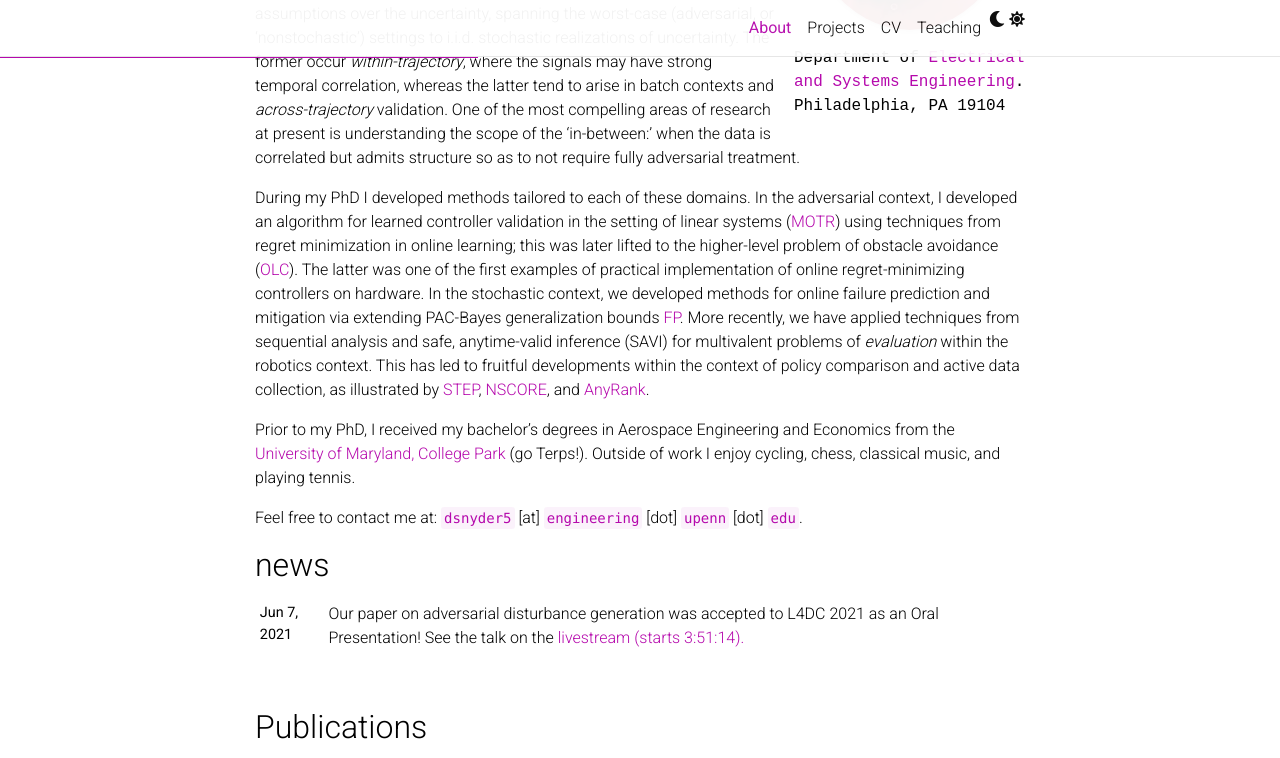
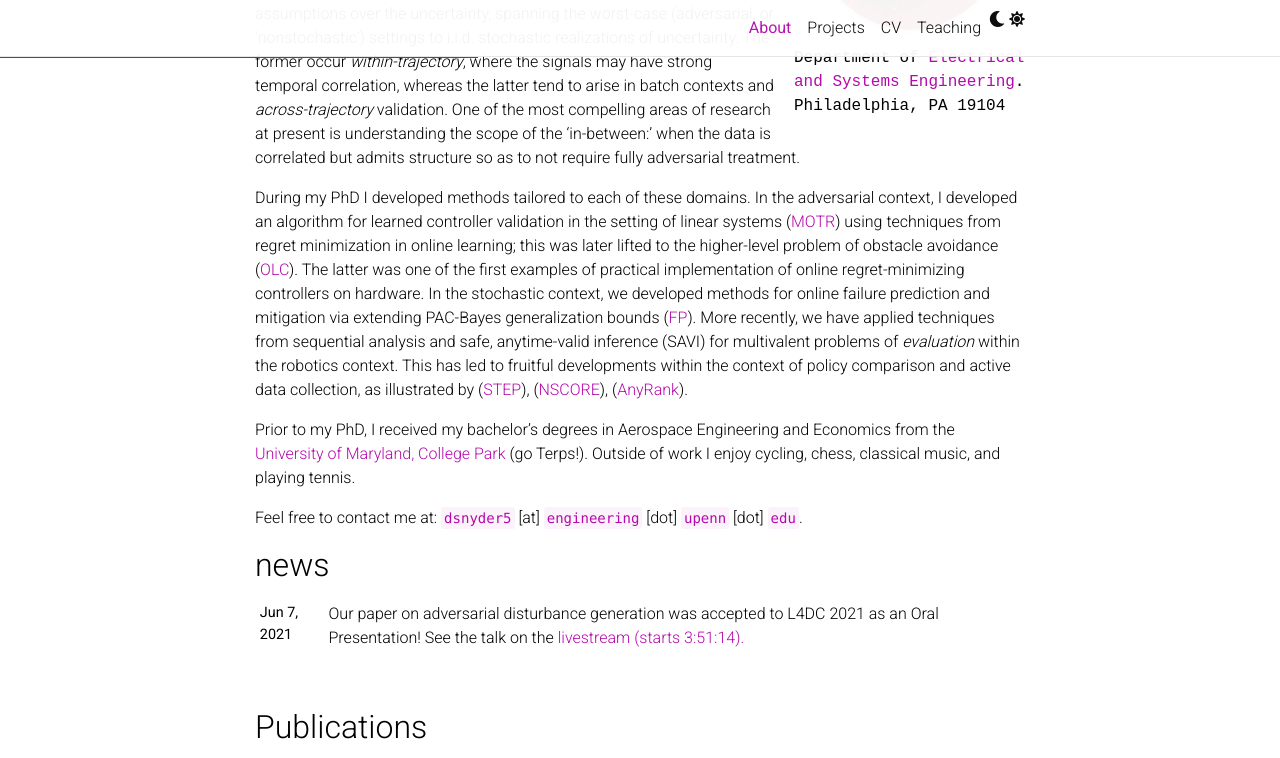
Before and after one commit to dasnyder5/dasnyder5.github.io, a Jekyll site: the page built from _pages/about.md, in a window 1280 px wide and 900 px high, scrolled down 479 px, cut to the strip 0-758 px from the top of the window. Built offline with Jekyll 4.4.1, drawn with Linux system fonts in a browser that asks for light colours; full-size pictures stand in for the smaller copies a plugin makes; comment, search, counter and statistics services are not loaded; a style sheet for code colours, icons or effects is not loaded.

Commit message:
Fix line spacing and incorporate additional links

```diff
--- a/_pages/about.md
+++ b/_pages/about.md
@@ -29,7 +29,7 @@ I am a postdoctoral research scholar in the [Department of Electrical and System
 
 My research develops theory for robotic systems which holds nonasymptotically (i.e., in finite samples) under realistic models of uncertainty in the operating environment. These guarantees are designed to codify, complement, and inform empirical developments within the field. In general, my work can be partitioned according to the modeling assumptions over the uncertainty, spanning the worst-case (adversarial, or 'nonstochastic') settings to i.i.d. stochastic realizations of uncertainty. The former occur _within-trajectory_, where the signals may have strong temporal correlation, whereas the latter tend to arise in batch contexts and _across-trajectory_ validation. One of the most compelling areas of research at present is understanding the scope of the 'in-between:' when the data is correlated but admits structure so as to not require fully adversarial treatment.
 
-During my PhD I developed methods tailored to each of these domains. In the adversarial context, I developed an algorithm for learned controller validation in the setting of linear systems ([MOTR](https://proceedings.mlr.press/v144/ghai21a.html)) using techniques from regret minimization in online learning; this was later lifted to the higher-level problem of obstacle avoidance ([OLC](https://proceedings.mlr.press/v229/snyder23a.html)). The latter was one of the first examples of practical implementation of online regret-minimizing controllers on hardware. In the stochastic context, we developed methods for online failure prediction and mitigation via extending PAC-Bayes generalization bounds [FP](https://www.roboticsproceedings.org/rss18/p042.html). More recently, we have applied techniques from sequential analysis and safe, anytime-valid inference (SAVI) for multivalent problems of _evaluation_ within the robotics context. This has led to fruitful developments within the context of policy comparison and active data collection, as illustrated by [STEP](https://tri-ml.github.io/step/), [NSCORE](), and [AnyRank]().
+During my PhD I developed methods tailored to each of these domains. In the adversarial context, I developed an algorithm for learned controller validation in the setting of linear systems ([MOTR](https://proceedings.mlr.press/v144/ghai21a.html)) using techniques from regret minimization in online learning; this was later lifted to the higher-level problem of obstacle avoidance ([OLC](https://proceedings.mlr.press/v229/snyder23a.html)). The latter was one of the first examples of practical implementation of online regret-minimizing controllers on hardware. In the stochastic context, we developed methods for online failure prediction and mitigation via extending PAC-Bayes generalization bounds ([FP](https://www.roboticsproceedings.org/rss18/p042.html)). More recently, we have applied techniques from sequential analysis and safe, anytime-valid inference (SAVI) for multivalent problems of _evaluation_ within the robotics context. This has led to fruitful developments within the context of policy comparison and active data collection, as illustrated by ([STEP](https://tri-ml.github.io/step/)), ([NSCORE](https://das-penn.github.io/sequential_evaluation_website/)), ([AnyRank]()).
 
 Prior to my PhD, I received my bachelor's degrees in Aerospace Engineering and Economics from the [University of Maryland, College Park](https://umd.edu/) (go Terps!). Outside of work I enjoy cycling, chess, classical music, and playing tennis.
 
```
Also changed, not shown: _pages/teaching.md (line endings or trailing spaces).
